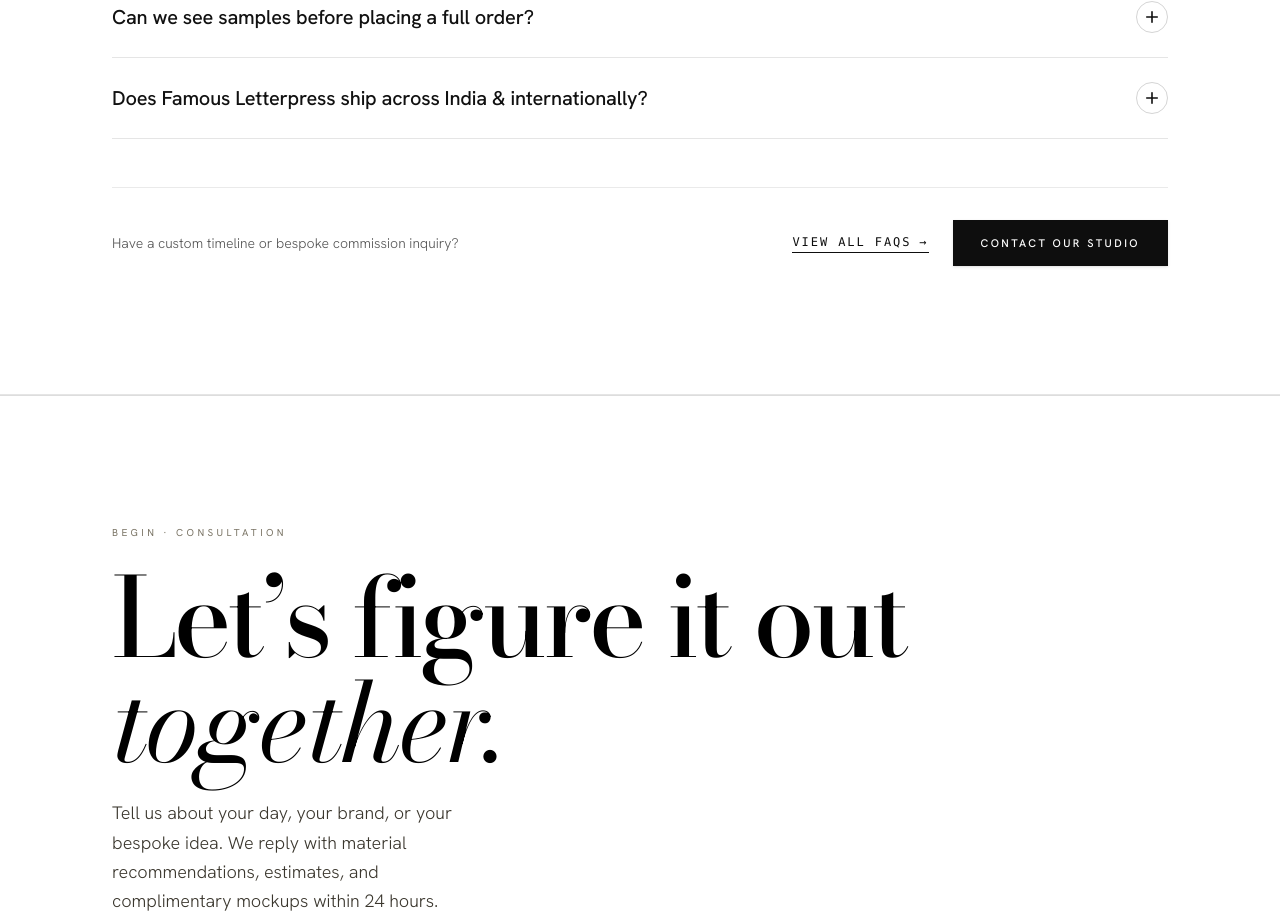
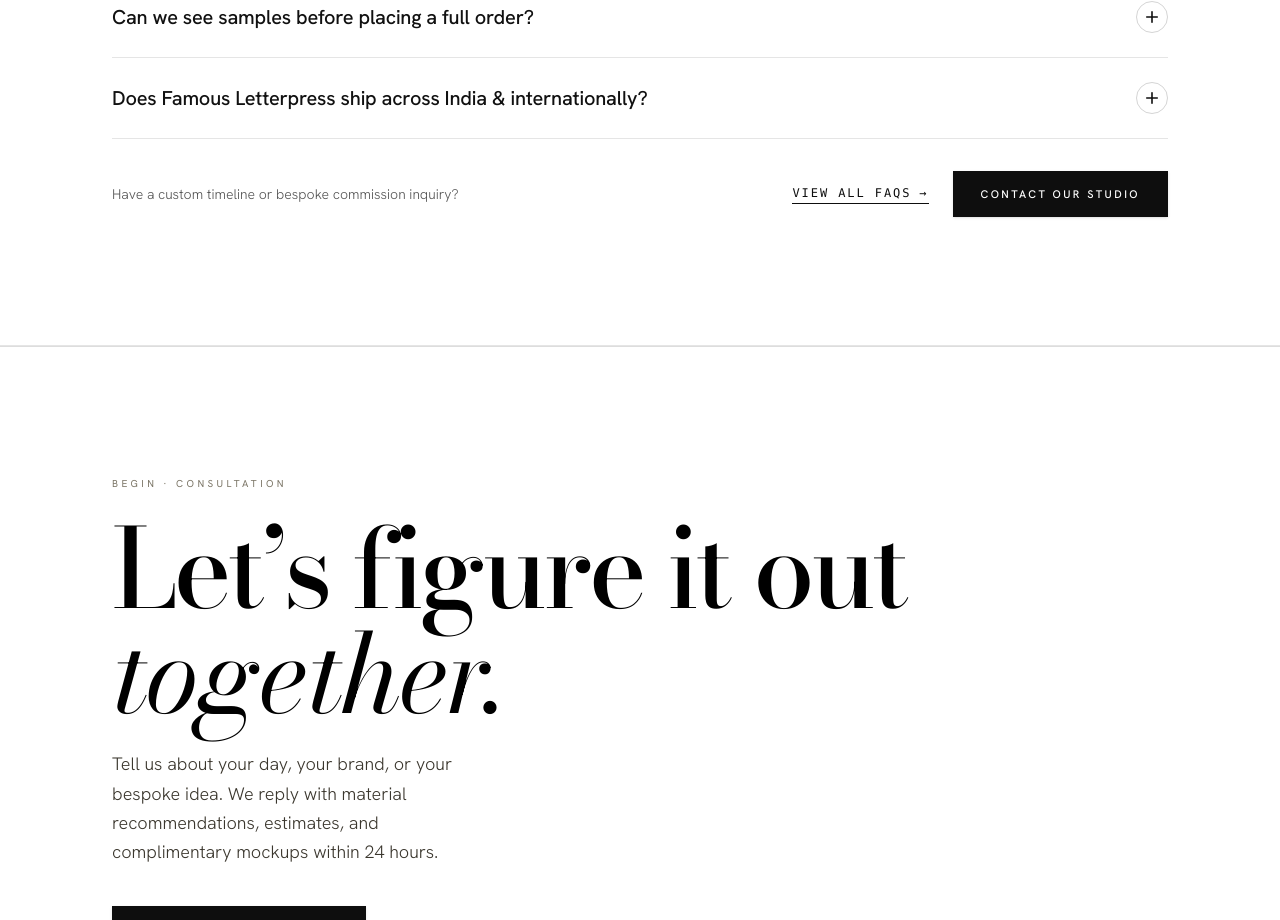
Before and after one commit to khiasu/FamousLetterPress, a Next.js app: page / in a window 1280 px wide. Shown: the part 8703-9623 px from the top of the page. Built offline with nearby package versions, Linux system fonts and the light colour scheme.

Commit message:
Remove redundant divider line and awkward empty space below last FAQ item

```diff
--- a/src/components/home/HomeFAQSection.tsx
+++ b/src/components/home/HomeFAQSection.tsx
@@ -143,7 +143,7 @@ export function HomeFAQSection() {
         </div>
 
         {/* Bottom Actions: View all FAQs + Contact */}
-        <div className="mt-12 pt-8 border-t border-[#EAEAEA] flex flex-col sm:flex-row sm:items-center justify-between gap-6">
+        <div className="pt-7 sm:pt-8 flex flex-col sm:flex-row sm:items-center justify-between gap-6">
           <p className="text-xs sm:text-sm text-[#555] font-light">
             Have a custom timeline or bespoke commission inquiry?
           </p>
```
